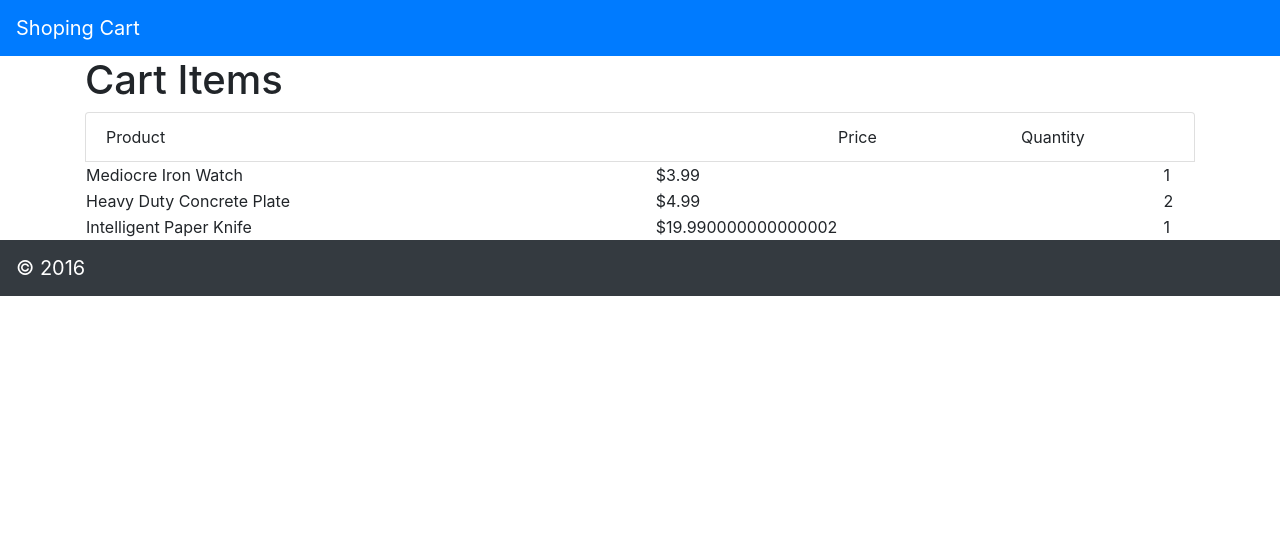
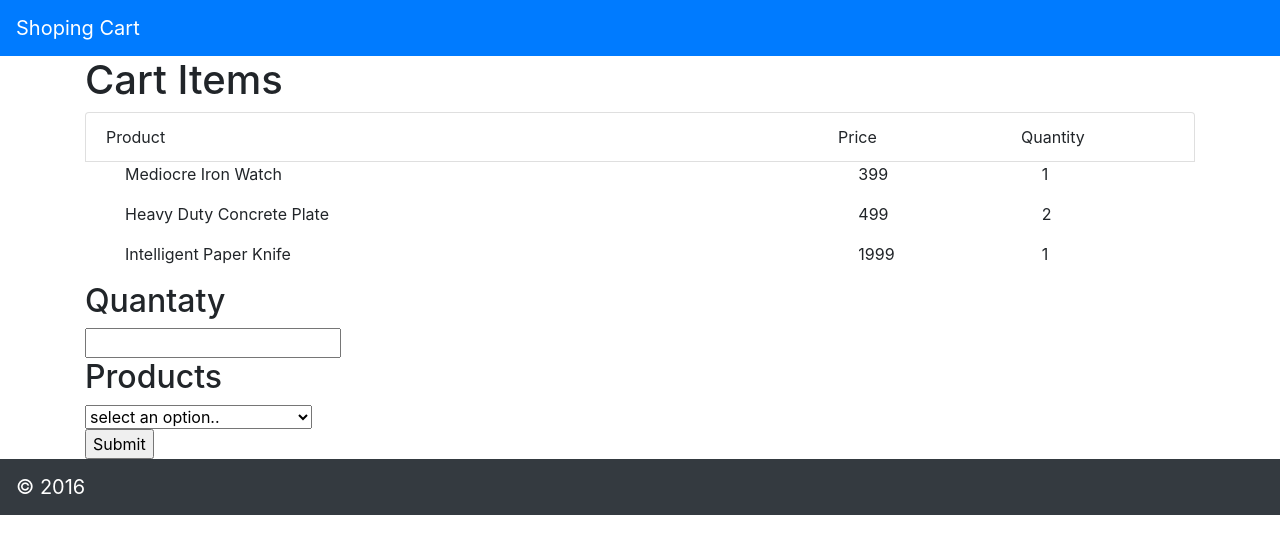
Before and after one commit to QReed/shoping-cart, a React (Create React App) app: page / in a window 1280 px wide. Shown: the top 554 px of the page. Built offline with nearby package versions, Linux system fonts and the light colour scheme.

Commit message:
work518
so i have finaly made it to the add items part. will need to lookinto how to add properly and push to the cartitems array

```diff
--- a/src/Additem.js
+++ b/src/Additem.js
@@ -1,8 +1,30 @@
 import React from 'react'
 
-function Additem(prop){
+class Additem extends React.Component{
 
+    render(){
+        var prodlist = this.props.items;
+        console.log("prodlist", prodlist);
+        const itemlist = prodlist.map((item, index) =>
+            <option key={index}  value={item.name} price={item.priceInCents/100}>{item.name}</option>);
 
-    return
+        return (
+            <div className="container">
+
+                <form>
+                <h2>Quantaty</h2>
+                    <input type="number"/>
+                <h2>Products</h2>
+                    <select>
+                        <option>select an option..</option>
+                        {itemlist}
+                    </select>
+                    <br/>
+                <input type="submit"/>
+                </form>
+
+            </div>
+        );
+    }
 }
 export default Additem;
--- a/src/App.js
+++ b/src/App.js
@@ -1,19 +1,47 @@
 import React from 'react';
-import Shopingcart from './Shopingcart';
 import Additem from './Additem';
+import CartFooter from './Footer';
+import CartItems from './CartItems';
 
 class App extends React.Component {
 
- render() {
+
+  state ={
+    products:[
+        { id: 40, name: 'Mediocre Iron Watch', priceInCents: 399 },
+        { id: 41, name: 'Heavy Duty Concrete Plate', priceInCents: 499 },
+        { id: 42, name: 'Intelligent Paper Knife', priceInCents: 1999 },
+        { id: 43, name: 'Small Aluminum Keyboard', priceInCents: 2500 },
+        { id: 44, name: 'Practical Copper Plate', priceInCents: 1000 },
+        { id: 45, name: 'Awesome Bronze Pants', priceInCents: 399 },
+        { id: 46, name: 'Intelligent Leather Clock', priceInCents: 2999 },
+        { id: 47, name: 'Ergonomic Bronze Lamp', priceInCents: 40000 },
+        { id: 48, name: 'Awesome Leather Shoes', priceInCents: 3990 },
+      ]
+    }
+
+
+
+
+ render(){
+
+  function CartHeader(){
+    return <nav className="navbar navbar-dark bg-primary">
+        <a className="navbar-brand" href="#">Shoping Cart</a>
+    </nav>;
+}
+
     var cartItemsList = [
         { id: 1, product: { id: 40, name: 'Mediocre Iron Watch', priceInCents: 399 }, quantity: 1 },
         { id: 2, product: { id: 41, name: 'Heavy Duty Concrete Plate', priceInCents: 499 }, quantity: 2 },
         { id: 3, product: { id: 42, name: 'Intelligent Paper Knife', priceInCents: 1999 }, quantity: 1 },
-      ]
+      ];
  return (
     <div>
-	  <Shopingcart Itemlist={cartItemsList}/>
-    {/* <Additem checkpout={cartItemsList}/> */}
+    <CartHeader/>
+    <CartItems Itemlist={cartItemsList}/>
+    <Additem items={this.state.products} />
+    <CartFooter copyright="2016"/>
 	</div>);
  }
 }
--- a/src/CartItemCom.js
+++ b/src/CartItemCom.js
@@ -1,29 +1,32 @@
 import React from 'react';
 
-function CartItemCOM(prop) {
+class CartItemCOM extends React.Component{
 
-  var cartItemsList = prop.itemsLS;
+  render(){
+    var cartItemsList = this.props.ItemsLS;
+    const productList = cartItemsList.map((cartitem, index) =>
+       <ul key={index}>
+        <div className="row">
+           <div className="col-md-8"  >
+                {cartitem.product.name}
+            </div>
+            <div className="col-md-2" >
+              {cartitem.product.priceInCents}
+            </div>
+            <div className="col-md-2" >
+              {cartitem.quantity}
+           </div>
+        </div>
+       </ul>
+    );
 
-  const productList = cartItemsList.map((cartitem, index) =>
-  <tr key={index} >
-    <td>
-      {cartitem.product.name}
-    </td>
-    <td>
-      {"$" + cartitem.product.priceInCents*.01}
-    </td>
-    <td>
-      {cartitem.quantity}
-    </td>
-  </tr>);
+    return (
+        <div className="collection-item">
+            {productList}
+        </div>
 
-  return (
-    <table >
-        <tbody>
-          {productList}
-        </tbody>
-    </table>
-  )
+    );
+
+  }
 }
-
 export default CartItemCOM;
--- a/src/CartItems.js
+++ b/src/CartItems.js
@@ -1,11 +1,12 @@
 import React from 'react';
 import CartItemCOM from './CartItemCom';
 
-function CartItems(prop){
+class CartItems extends React.Component{
+    render() {
 
-    let itemList= prop.items;
-
-return <div className="container">
+        let ItemList= this.props.Itemlist;
+        return (
+        <div className="container">
             <h1>Cart Items</h1>
             <div className= "list-group">
                 <div className="list-group-item">
@@ -15,8 +16,10 @@ return <div className="container">
                         <div className="col-md-2">Quantity</div>
                     </div>
                 </div >
-                <CartItemCOM itemsLS={itemList}/>
+                <CartItemCOM ItemsLS={ItemList}/>
             </div>
-        </div>
+        </div>);
+
+    }
 }
 export default CartItems;
--- a/src/Cartheader.js
+++ /dev/null
@@ -1,9 +0,0 @@
-import React from 'react';
-
-function CartHeader(){
-    return <nav className="navbar navbar-dark bg-primary">
-        <a className="navbar-brand" href="#">Shoping Cart</a>
-    </nav>;
-}
-
-export default CartHeader;
--- a/src/Footer.js
+++ b/src/Footer.js
@@ -1,9 +1,11 @@
 import React from 'react';
 
-function CartFooter(props){
+class CartFooter extends React.Component{
+    render() {
+        return <nav className="navbar navbar-dark bg-dark">
+        <a className="navbar-brand" href="#">&copy; {this.props.copyright}</a>
+     </nav>;
+    }
+}
 
-    return <nav className="navbar navbar-dark bg-dark">
-           <a className="navbar-brand" href="#">&copy; {props.copyright}</a>
-        </nav>;
-}
 export default CartFooter;
--- a/src/Shopingcart.js
+++ b/src/Shopingcart.js
@@ -1,16 +1,17 @@
 
 import React from 'react';
 import CartFooter from './Footer';
-import CartHeader from './Cartheader';
 import CartItems from './CartItems';
+import Additem from './Additem';
 
 function shopingcart(prop) {
 
 let list = prop.Itemlist
 
 return  <div>
-  <CartHeader/>
+
   <CartItems items={list}/>
+  <Additem/>
   <CartFooter copyright="2016"/>
 </div>
 }
```
